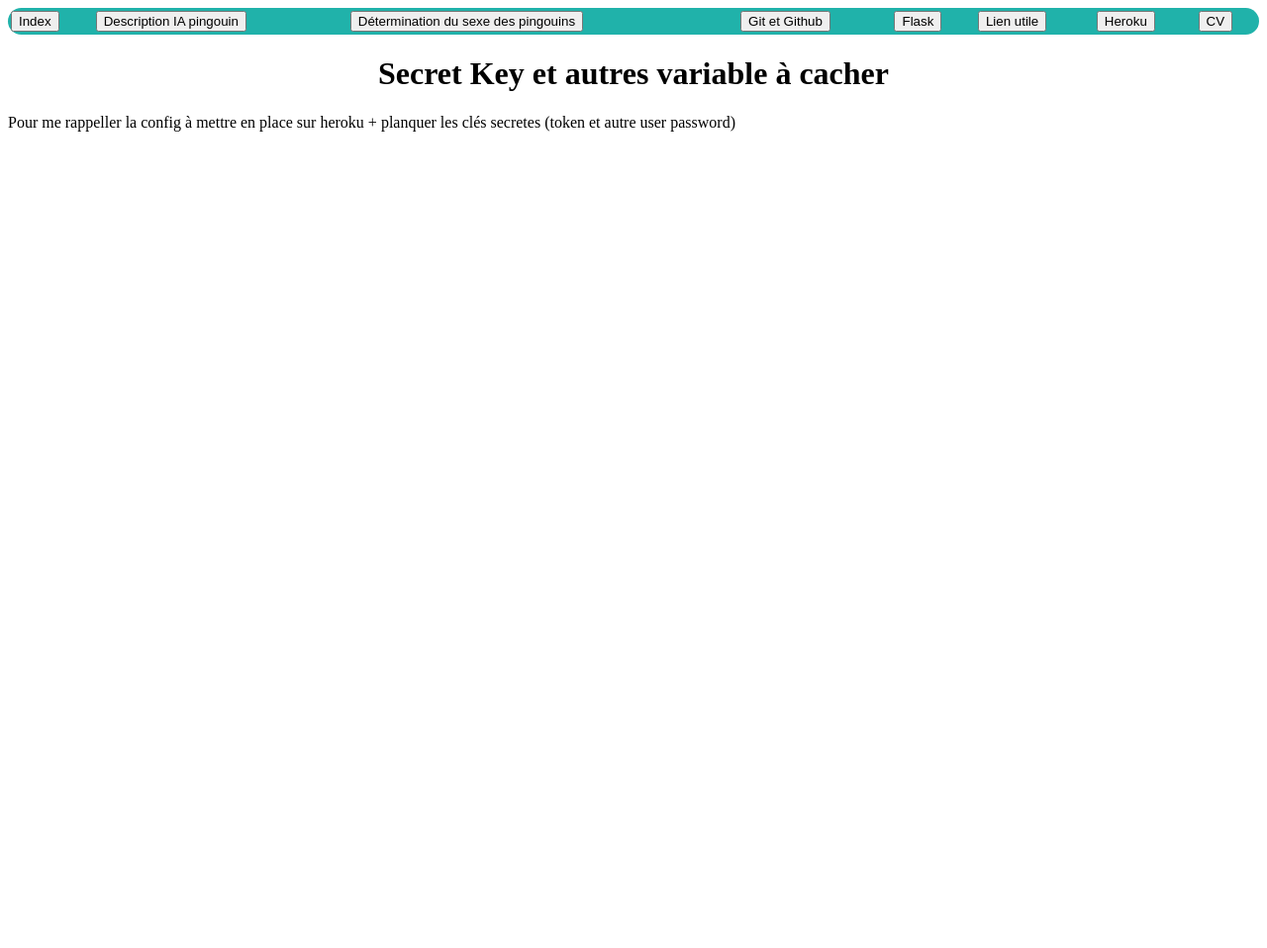
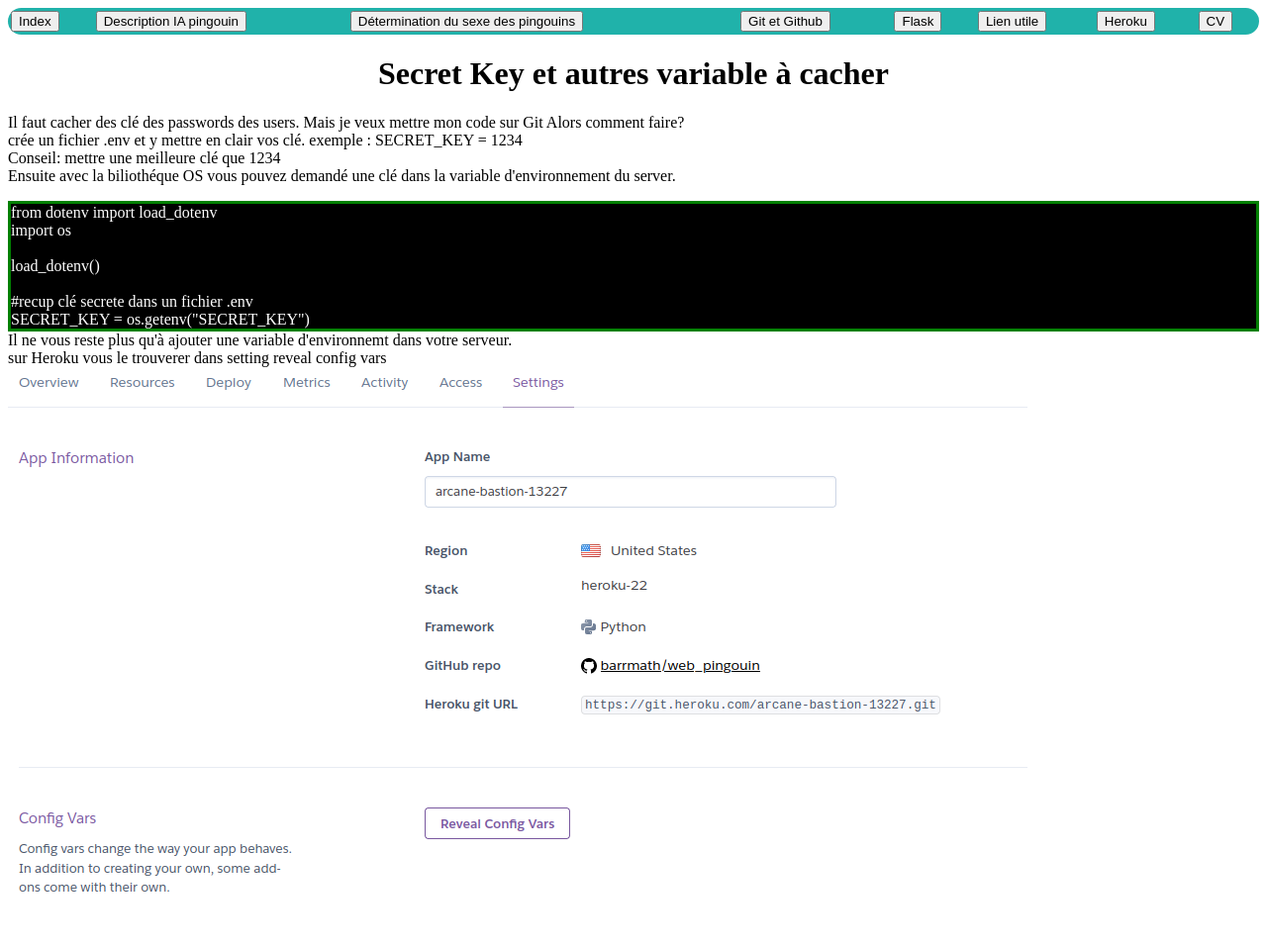
Before and after one commit to barrmath/web_pingouin, a Flask app: page /variable_serveur/ in a window 1280 px wide. Shown: the whole page at 99% size. Before the commit the page ends 133 px from the top, so only its background shows below. Run offline with Flask 3, Linux system fonts and the light colour scheme.

Commit message:
fini le template heroku

```diff
--- a/pingouin_app/templates/aide_memoire_variable_systeme.html
+++ b/pingouin_app/templates/aide_memoire_variable_systeme.html
@@ -1,11 +1,27 @@
 {% extends 'base.html' %}
 
 {%block content %}
+    <link href="{{ url_for('static', filename='css/style_aide.css') }}" rel="stylesheet">
 
     <header> <h1>Secret Key et autres variable à cacher</h1></header>
     <body>
         <p>
-        Pour me rappeller la config à mettre en place sur heroku + planquer les clés secretes (token et autre user password)
+        Il faut cacher des clé des passwords des users. Mais je veux mettre mon code sur Git Alors comment faire?<br>
+        crée un fichier .env et y mettre en clair vos clé. exemple : SECRET_KEY = 1234<br>
+        Conseil: mettre une meilleure clé que 1234<br>
+        Ensuite avec la biliothéque OS vous pouvez demandé une clé dans la variable d'environnement du server.<br>
+        <div class="code">
+            from dotenv import load_dotenv<br>
+            import os<br>
+            <br>
+            load_dotenv()<br>
+            <br>
+            #recup clé secrete dans un fichier .env<br>
+            SECRET_KEY = os.getenv("SECRET_KEY")<br>
+        </div>
+        Il ne vous reste plus qu'à ajouter une variable d'environnemt dans votre serveur.<br>
+        sur Heroku vous le trouverer dans setting reveal config vars
+        <img src={{ url_for('static', filename='img/heroku_conf.png')}}/>
         </p>
     </body>
 
```
Also changed, not shown: pingouin_app/static/img/heroku_conf.png (added).
